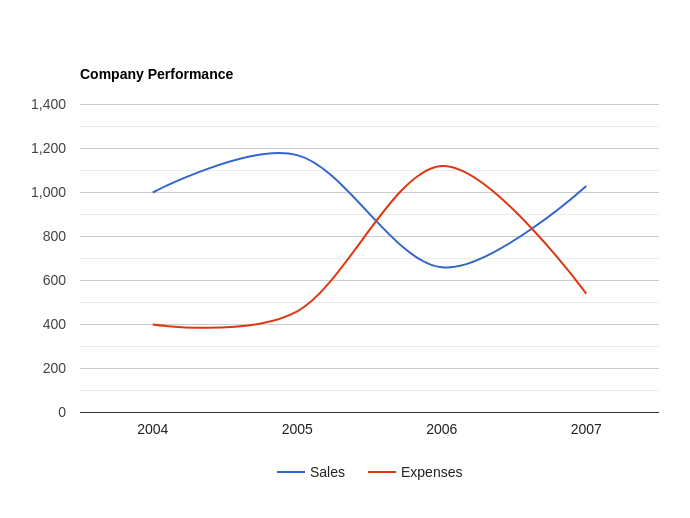
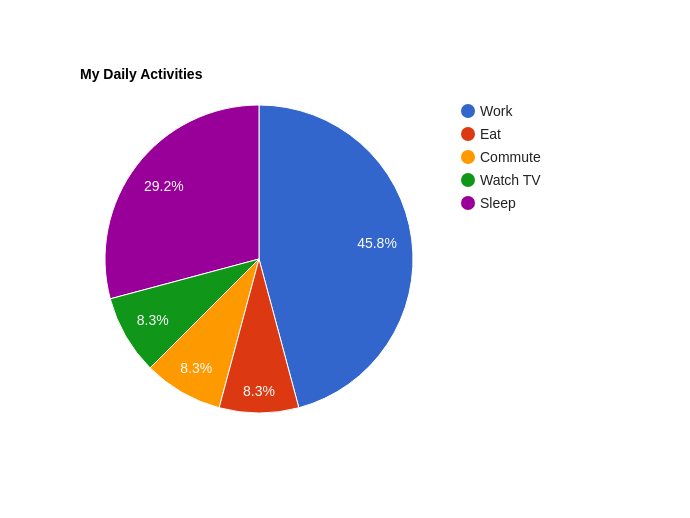
Before and after one commit to regidias2006/googlechartsofflinev51, a plain HTML site: page piechart.html in a window 1280 px wide. Shown: the whole page, without its empty margins (89-779 px from the left). Drawn offline with Linux system fonts and the light colour scheme.

Commit message:
Atualizando para Pie Chart

```diff
--- a/piechart.html
+++ b/piechart.html
@@ -6,27 +6,27 @@
       google.charts.setOnLoadCallback(drawChart);
 
       function drawChart() {
+
         var data = google.visualization.arrayToDataTable([
-            ['Year', 'Sales', 'Expenses'],
-            ['2004',  1000,      400],
-            ['2005',  1170,      460],
-            ['2006',  660,       1120],
-            ['2007',  1030,      540]
+          ['Task', 'Hours per Day'],
+          ['Work',     11],
+          ['Eat',      2],
+          ['Commute',  2],
+          ['Watch TV', 2],
+          ['Sleep',    7]
         ]);
 
         var options = {
-            title: 'Company Performance',
-            curveType: 'function',
-            legend: { position: 'bottom' }
+          title: 'My Daily Activities'
         };
 
-          var chart = new google.visualization.LineChart(document.getElementById('curve_chart'));
+        var chart = new google.visualization.PieChart(document.getElementById('piechart'));
 
         chart.draw(data, options);
       }
     </script>
   </head>
   <body>
-      <div id="curve_chart" style="width: 900px; height: 500px"></div>
+    <div id="piechart" style="width: 900px; height: 500px;"></div>
   </body>
 </html>
```
Lines whose indentation alone changed are shown as unchanged.
